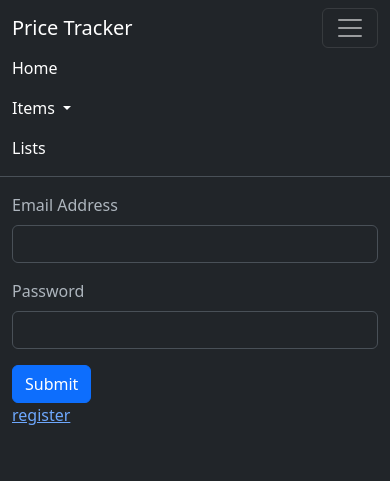
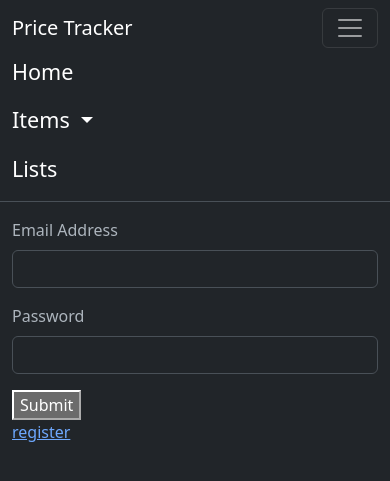
Before and after one commit to TelloVilla/PriceTracker, a Flask app: page / in a window 390 px wide, after a click that opens the changed part. Shown: the top 481 px of the page. Run offline with Flask 3, Linux system fonts and the light colour scheme; some libraries are stand-ins or nearby versions.

Commit message:
adjust ui for mobile

```diff
--- a/App/main.py
+++ b/App/main.py
@@ -8,6 +8,7 @@ import pymongo
 import os
 import bcrypt
 import random
+import secrets
 import json
 import pandas as pd
 
@@ -27,10 +28,12 @@ records = db.register
 app = Flask(__name__)
 app.secret_key = "development"
 csrf = CSRFProtect(app)
+random_nonce = secrets.token_urlsafe()
 
+# Try reverse proxy content security policy
 # @app.after_request
 # def add_headers(resp):
-#     resp.headers['Content-Security-Policy']='default-src \'self\''
+#     resp.headers['Content-Security-Policy']= 'default-src \'self\'; script-src \'https://cdn.jsdelivr.net/npm/bootstrap@5.3.0/dist/js/bootstrap.bundle.min.js\' \'https://cdn.jsdelivr.net/npm/d3@7.8.5/dist/d3.min.js\'; style-src \'self\' \'https://cdn.jsdelivr.net/npm/bootstrap@5.3.0/dist/css/bootstrap.min.css\'; object-src \'none\''
 #     return resp
 
 @app.route("/", methods=["post", "get"])
--- a/App/templates/header.html
+++ b/App/templates/header.html
@@ -15,19 +15,19 @@
                 <div class="collapse navbar-collapse" id="navbarNavAltMarkup">
                     <div class="navbar-nav">
                         <li class="nav-item">
-                            <a class="nav-link active" aria-current="page" href="/hub">Home</a>
+                            <a class="nav-link active fs-4" aria-current="page" href="/hub">Home</a>
                         </li>
                         <li class="nav-item dropdown">
-                            <a class="nav-link active dropdown-toggle" href="#" role="button" data-bs-toggle="dropdown" aria-expanded="false">
+                            <a class="nav-link active fs-4 dropdown-toggle" href="#" role="button" data-bs-toggle="dropdown" aria-expanded="false">
                                 Items
                             </a>
                             <ul class="dropdown-menu">
-                                <li><a class="dropdown-item" href="/items">View</a></li>
-                                <li><a class="dropdown-item" href="/items/add">Add</a></li>
+                                <li><a class="dropdown-item fs-4" href="/items">View</a></li>
+                                <li><a class="dropdown-item fs-4" href="/items/add">Add</a></li>
                             </ul>
                         </li>
                         <li class="nav-item">
-                            <a class="nav-link active" aria-current="page" href="/lists">Lists</a>
+                            <a class="nav-link active fs-4" aria-current="page" href="/lists">Lists</a>
                         </li>
                     </div>
                 </div>
--- a/App/templates/item-view.html
+++ b/App/templates/item-view.html
@@ -52,8 +52,8 @@
                             <input class="form-control" type="text" name="priceid" id="priceid" readonly>
                             <span class="input-group-text">$</span>
                             <input class="form-control" type="number" step="any" name="price-edit" id="price-edit">
-                            <button name="edit" type="submit" class="btn btn-primary">Edit</button>
-                            <button name="delete" type="submit" class="btn btn-danger">Delete</button>
+                            <button name="edit" type="submit" class="btn btn-lg btn-primary">Edit</button>
+                            <button name="delete" type="submit" class="btn btn-lg btn-danger">Delete</button>
                         </div>
                     </form>
                 </div>
--- a/App/templates/items.html
+++ b/App/templates/items.html
@@ -21,7 +21,7 @@
                     <textarea class="form-control" name="item-desc" id="item-desc" cols="30" rows="10"></textarea>
                 </div>
                 <div class="col-lg-3 mt-3">
-                    <button class="btn btn-primary" type="submit">Submit</button>
+                    <button class="btn btn-lg btn-primary" type="submit">Submit</button>
                 </div>
 
             </form>
--- a/App/templates/landing.html
+++ b/App/templates/landing.html
@@ -15,7 +15,7 @@
                     <label for="password" class="form-label">Password</label>
                     <input name="password" type="password" class="form-control" id="passwordInput">
                 </div>
-                <button type="submit" class="btn btn-primary">Submit</button>
+                <button type="submit" class="bt btn-lg btn-primary">Submit</button>
             </form>
             <div>
                 <a href="/register">register</a>
--- a/App/templates/register.html
+++ b/App/templates/register.html
@@ -23,7 +23,7 @@
                     <label for="passwordInput2" class="form-label">Retype Password</label>
                     <input name="password2" type="password" class="form-control" id="passwordInput2" aria-describedby="retype password">
                 </div>
-                <button type="submit" class="btn btn-primary">Submit</button>
+                <button type="submit" class="btn btn-lg btn-primary">Submit</button>
             </form>
         </div>
 
```
Also changed, not shown: App/templates/lists.html (+11 -11 lines), App/templates/view.html (+4 -4 lines).
